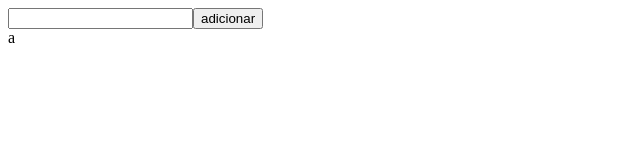
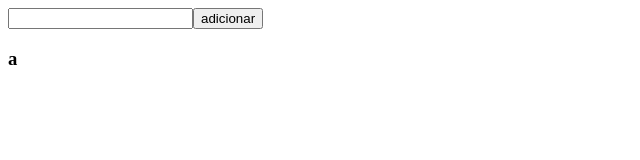
Before and after one commit to kinguim1000/aulasquinta, a React (Vite) app in the folder pasta/poucos/: page / in a window 1280 px wide. Shown: the top 160 px of the page, without its empty margins (0-640 px from the left). Built offline with nearby package versions, Linux system fonts and the light colour scheme.

Commit message:
now it is tagged

```diff
--- a/pasta/poucos/src/component/lista.jsx
+++ b/pasta/poucos/src/component/lista.jsx
@@ -1,8 +1,6 @@
 export function Lista(props) {
   var renderizacao = props.lista.map(function (item) {
-    return `
-    ${item.conteudo}
-    `;
+    return <h3>{item.conteudo}</h3>;
   });
   return renderizacao;
 }
```
